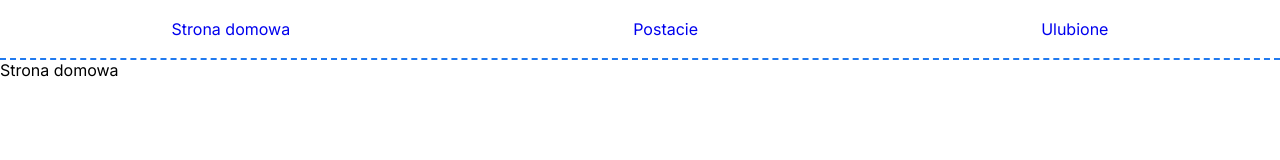
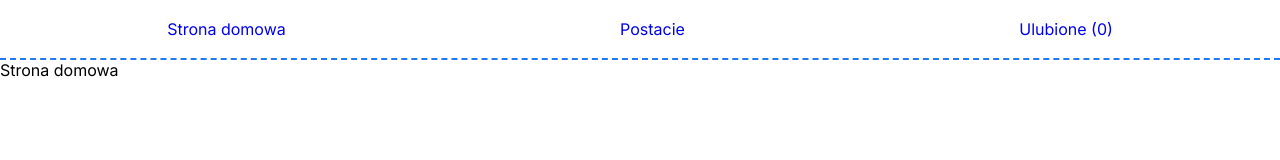
Before and after one commit to BBartt/gsap_wcag_reactquery, a Next.js app: page / in a window 1280 px wide. Shown: the top 160 px of the page. Built offline with nearby package versions, Linux system fonts and the light colour scheme.

Commit message:
feat: Display amount of saved characters in Header

```diff
--- a/components/Header/index.tsx
+++ b/components/Header/index.tsx
@@ -1,9 +1,13 @@
+"use client";
 import { RoutesEnum } from "@/constants";
 import Link from "next/link";
 
 import "./styles.scss";
+import useLocalStorage from "@/hooks/useLocalStorage";
 
 const Header = () => {
+  const [storedCharacter] = useLocalStorage<ICharacter[]>("characters", []);
+
   return (
     <header className="header">
       <nav className="nav">
@@ -15,7 +19,9 @@ const Header = () => {
             <Link href={RoutesEnum.characters}>Postacie</Link>
           </li>
           <li className="li">
-            <Link href={RoutesEnum.favourites}>Ulubione</Link>
+            <Link href={RoutesEnum.favourites} suppressHydrationWarning>
+              Ulubione ({storedCharacter.length})
+            </Link>
           </li>
         </ul>
       </nav>
```
